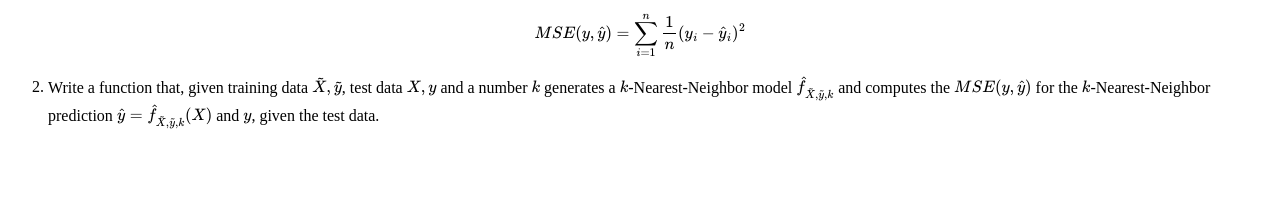
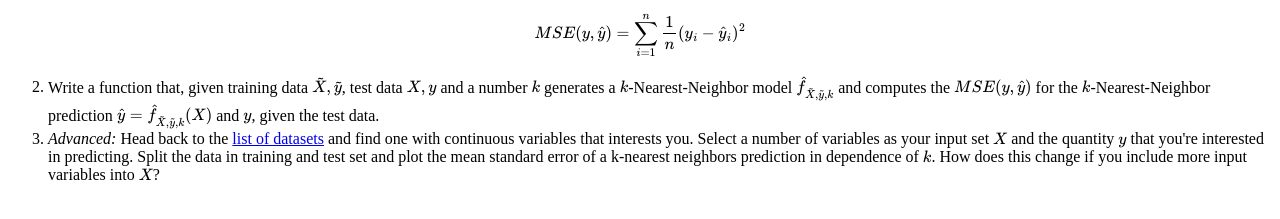
Before and after one commit to dhesse/STK-INF4000-hw, a plain HTML site: page week4.html in a window 1280 px wide. Shown: the part 371-590 px from the top of the page. Drawn offline with nearby package versions, Linux system fonts and the light colour scheme; some packages are replaced by stand-ins of ours.

Commit message:
Update week 4 homework

```diff
--- a/week4.html
+++ b/week4.html
@@ -26,6 +26,7 @@
 <p><span class="math display">\[MSE(y, \hat y) = \sum_{i = 1}^n \frac 1 n (y_i - \hat y_i)^2\]</span></p>
 <ol start="2" style="list-style-type: decimal">
 <li>Write a function that, given training data <span class="math inline">\(\tilde X, \tilde y\)</span>, test data <span class="math inline">\(X, y\)</span> and a number <span class="math inline">\(k\)</span> generates a <span class="math inline">\(k\)</span>-Nearest-Neighbor model <span class="math inline">\(\hat f_{\tilde X, \tilde y, k}\)</span> and computes the <span class="math inline">\(MSE(y,  \hat y)\)</span> for the <span class="math inline">\(k\)</span>-Nearest-Neighbor prediction <span class="math inline">\(\hat y = \hat  f_{\tilde X, \tilde y, k}(X)\)</span> and <span class="math inline">\(y\)</span>, given the test data.</li>
+<li><em>Advanced:</em> Head back to the <a href="https://github.com/caesar0301/awesome-public-datasets">list of datasets</a> and find one with continuous variables that interests you. Select a number of variables as your input set <span class="math inline">\(X\)</span> and the quantity <span class="math inline">\(y\)</span> that you're interested in predicting. Split the data in training and test set and plot the mean standard error of a k-nearest neighbors prediction in dependence of <span class="math inline">\(k\)</span>. How does this change if you include more input variables into <span class="math inline">\(X\)</span>?</li>
 </ol>
 </body>
 </html>
```
Also changed, not shown: 1 other file.
